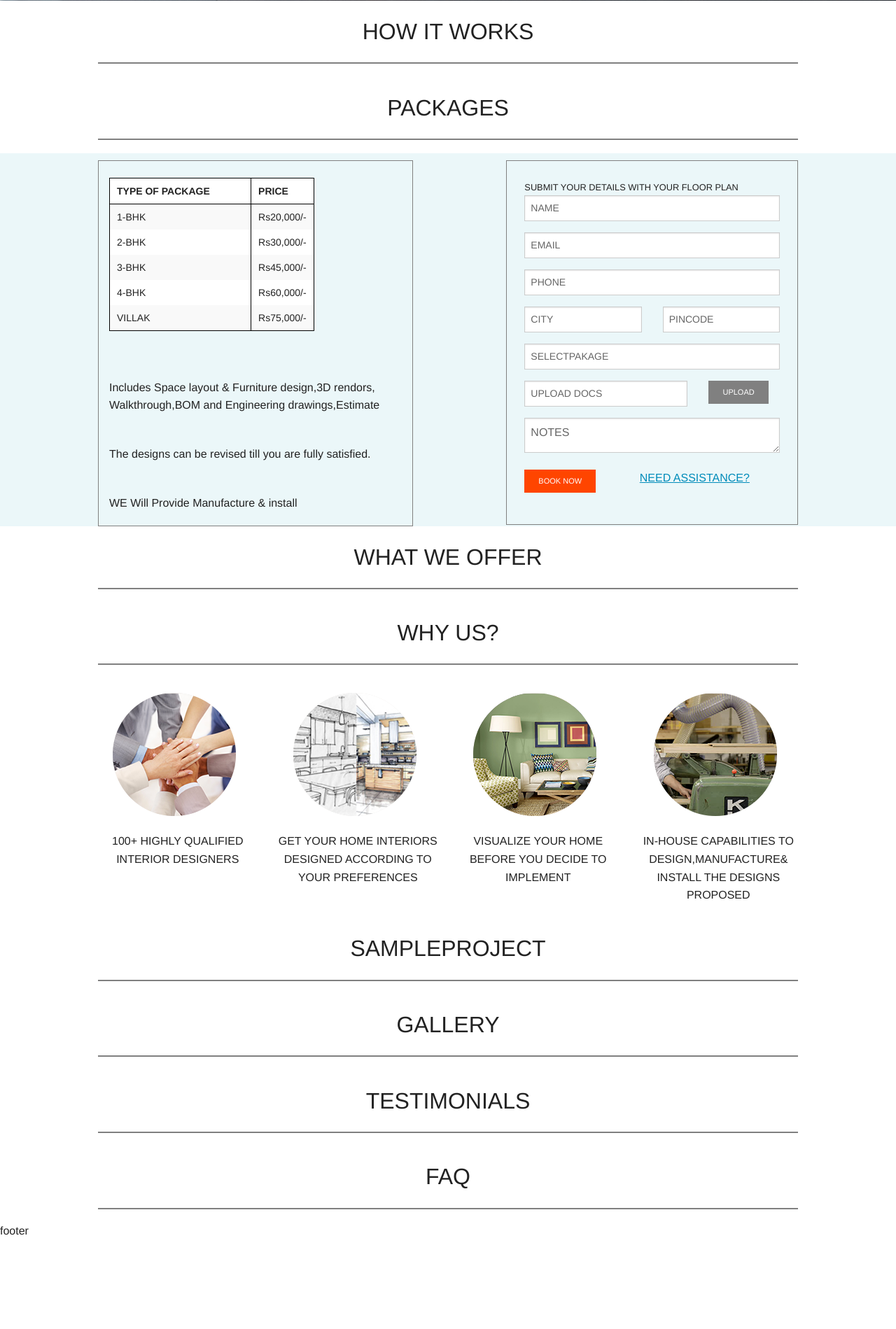
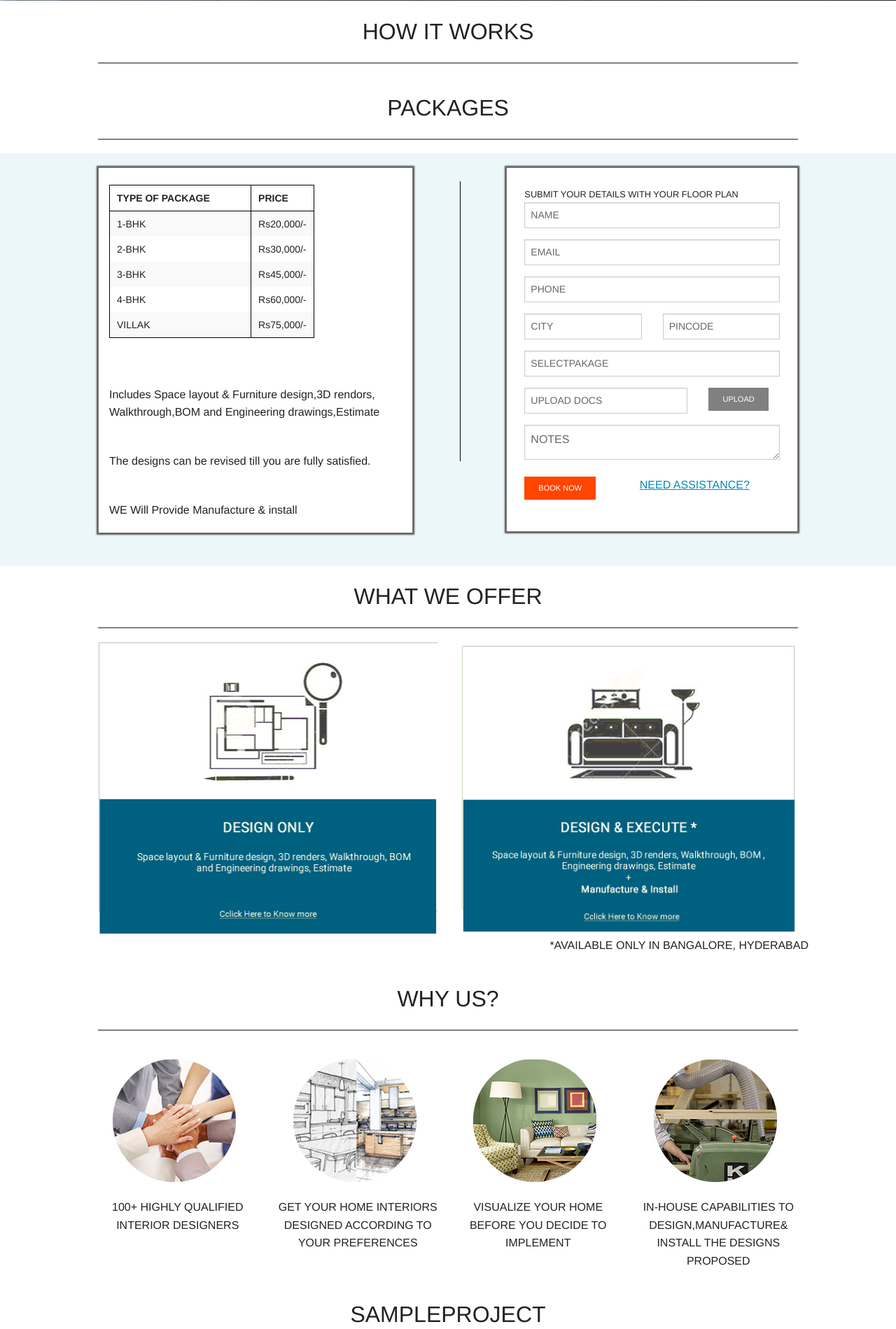
Before and after one commit to gouthami9/html-page-creation, a Flask app: page / in a window 1280 px wide. Shown: the part 987-2886 px from the top of the page at 70% size. Before the commit the page ends 2752 px from the top, so only its background shows below. Run offline with Flask 2, Linux system fonts and the light colour scheme.

Commit message:
updated layout and css

```diff
--- a/project_html/webpage/static/app.css
+++ b/project_html/webpage/static/app.css
@@ -70,14 +70,18 @@ width:100%;}
     text-align:center;
     }
 #six{
-    margin-top:10px;
+    margin-top:20px;
     border:1px solid grey;
     padding:25px;
+    background-color: white;
+    box-shadow: 0px 0px 2px 2px #4f4f4f;
     }
 #seven{
-    margin-top:10px;
+    margin-top:20px;
     border:1px solid grey;
     width:45%;
+    background-color: white;
+    box-shadow: 0px 0px 2px 2px #4f4f4f;
     }
 table,th{
         width: 70%;
@@ -86,7 +90,20 @@ tr,td{
     border-left:1px solid black;
     border-right:1px solid black;
     }
-#eight{
-    border-right:1px lightgrey;}
 #J{
     background-color:#ebf7f9;}
+#nine{
+    background-color: #5e5e5e;
+}
+#K,#M,#N,#L{
+    border:1px solid;
+    background-color: white;
+    margin-bottom: 50px;
+
+}
+.vertical-line{
+    border-right:1px solid black;
+    height: 400px;
+    margin-top: 40px;
+    margin-bottom: 150px;
+}
--- a/project_html/webpage/templates/layout.html
+++ b/project_html/webpage/templates/layout.html
@@ -21,20 +21,20 @@
 
 
         <ul class="button-group right" >
-          <li><a href="tel:040-660660454" class="header-call"><img src="static/fi-telephone.svg" style="width:20px;height:20px;">040-660660454</a></li>
+          <li><a href="tel:040-660660454" class="header-call"><img src="/static/fi-telephone.svg" style="width:20px;height:20px;">040-660660454</a></li>
           <li><a href="#">|</a></li>
-          <li><a href="mailto:wecare@customfurnish.com" class="header-mail"><img src="static/fi-mail.svg" style="width:20px;height:20px;">
+          <li><a href="mailto:wecare@customfurnish.com" class="header-mail"><img src="/static/fi-mail.svg" style="width:20px;height:20px;">
                                         wecare@customfurnish.com</a></li>
 
 
              <li><a data-reveal-id="AccountModel" id="loginUser" style="display:block; ">
-                 <p class="header-user"><img src="static/fi-torso.svg" style="width:50px;height:50px;"></p>
+                 <p class="header-user"><img src="/static/fi-torso.svg" style="width:50px;height:50px;"></p>
 
                  <p class="font-12" style="margin-bottom: 0;text-align: center">Sign In </p></a>
 
              </li>
 
-            <li><a href="/cart" style="display: block;margin:0px 10px 0 10px "><img src="static/cart.png" style="width:50px;height:50px;">
+            <li><a href="/cart" style="display: block;margin:0px 10px 0 10px "><img src="/static/cart.png" style="width:50px;height:50px;">
 
                 <div class="header-cart" style="position: relative"></div>
 
@@ -153,8 +153,8 @@
                 <br>
                 <p>WE Will Provide Manufacture & install</p>
             </div>
-            <div id="eight" class="columns large-1 ">
-
+            <div  class="columns large-1 ">
+                <div class="vertical-line"></div>
             </div>
             <div id="six" class="columns large-5 medium-4 right">
                 <small>SUBMIT YOUR DETAILS WITH YOUR FLOOR PLAN</small>
@@ -198,6 +198,17 @@
     <div class="row" >
         <h1 id="D">WHAT WE OFFER</h1>
         <hr style="border:1px solid grey">
+        <div class="row">
+            <div class="columns large-6 left">
+                <img src="/static/1.png">
+            </div>
+            <div class="columns large-6 left">
+                <img src="/static/2.png">
+            </div>
+            <div class="coloumns large-6 right">
+                <p style="text-align: right">*AVAILABLE ONLY IN BANGALORE, HYDERABAD</p>
+            </div>
+        </div>
     </div>
     <div class="row" >
         <h1 id="E">WHY US?</h1>
@@ -224,18 +235,64 @@
     <div class="row" >
         <h1 id="F">SAMPLEPROJECT</h1>
         <hr style="border:1px solid grey">
+        <div class="flex-video widescreen">
+            <iframe width="800px" height="400px" src="https://www.youtube.com/watch?v=k7FsrMSIxXA" allowfullscreen frameborder="0"></iframe>
+        </div>
     </div>
     <div class="row" >
         <h1 id="G">GALLERY</h1>
         <hr style="border:1px solid grey">
     </div>
-    <div class="row" >
-        <h1 id="H">TESTIMONIALS</h1>
-        <hr style="border:1px solid grey">
+    <div id="nine">
+        <div class="row" >
+            <h1 id="H">TESTIMONIALS</h1>
+            <hr style="border:1px solid grey">
+        </div>
+        <div id="O">
+            <div class="row" >
+
+                <div class="columns large-3 medium-4 left" id="K">
+                    <form>
+                        <img src="/static/project-1-images-4.jpg">
+                        <h6 style="text-align: center">SURESH & MEENAKSHI</h6>
+                        <p style="text-align: justify">WE PLACED A FULL_HOUSE FURNITUE ORDER WITH CUSTOMFURNITURE, THEY HAVE BEAUTIFULLY FURNISHED MY HOME</p>
+                    </form>
+                </div>
+                <div class="columns large-3 medium-4 left" id="L">
+                    <form>
+                        <img src="/static/project-6-images-1.jpg">
+                        <h6 style="text-align: center">G.VENKATA RAMANA RAO</h6>
+                        <p style="text-align: justify">WE PLACED A FULL_HOUSE FURNITUE ORDER WITH CUSTOMFURNITURE, THEY HAVE BEAUTIFULLY FURNISHED MY HOME</p>
+                    </form>
+                </div>
+                <div class="columns large-3 medium-4 left" id="M">
+                    <form>
+                        <img src="/static/project-8-images-1.jpg"><br>
+                        <h6 style="text-align: center">MEERA SRINIVAS</h6>
+                        <p style="text-align: justify">WE PLACED A FULL_HOUSE FURNITUE ORDER WITH CUSTOMFURNITURE, THEY HAVE BEAUTIFULLY FURNISHED MY HOME</p>
+                    </form>
+                </div>
+                <div class="columns large-3 medium-4 left" id="N">
+                    <form>
+                        <img src="/static/shastri-3.jpg">
+                        <h6 style="text-align: center">SHASTRI</h6>
+                        <p style="text-align: justify">WE PLACED A FULL_HOUSE FURNITUE ORDER WITH CUSTOMFURNITURE, THEY HAVE BEAUTIFULLY FURNISHED MY HOME</p>
+                    </form>
+                </div>
+        </div>
+    </div>
     </div>
     <div class="row" >
         <h1 id="I">FAQ</h1>
         <hr style="border:1px solid grey">
+        <p><b>How do i book an odrer with customfurnish.com?</b></p>
+        <p>Ans:You can book an order with us online by clicking on the BOOK NOW button and furnishing all the mandatory information & files</p>
+        <br>
+        <p><b>Is the booking amount refundable?</b></p>
+        <p>Ans:If you are opting for the Design only package, then the amount you pay is the design fee and not refundable.However if you select the Design and Execute package,the amount you pay at the time of booking the order will be absorbed in the totalproject cost. </p>
+        <br>
+        <p><b>Can I switch the package I select at a later point?</b></p>
+        <p>Ans:You are free to switch from one package to the at any time. If you decide to switch from Design only on Design & Execute, your booking amount will be absorbed in the total project cost.However, if you sign-up for Design & Excecute package and later decide and later decide to avail only our design servies, we'll not be providing you the Designs,BOM & Engineering drawings.  </p>
     </div>
 </div>
 
```
Also changed, not shown: project_html/webpage/static/1.png (added), project_html/webpage/static/2.png (added), project_html/webpage/static/project-1-images-4.jpg.
